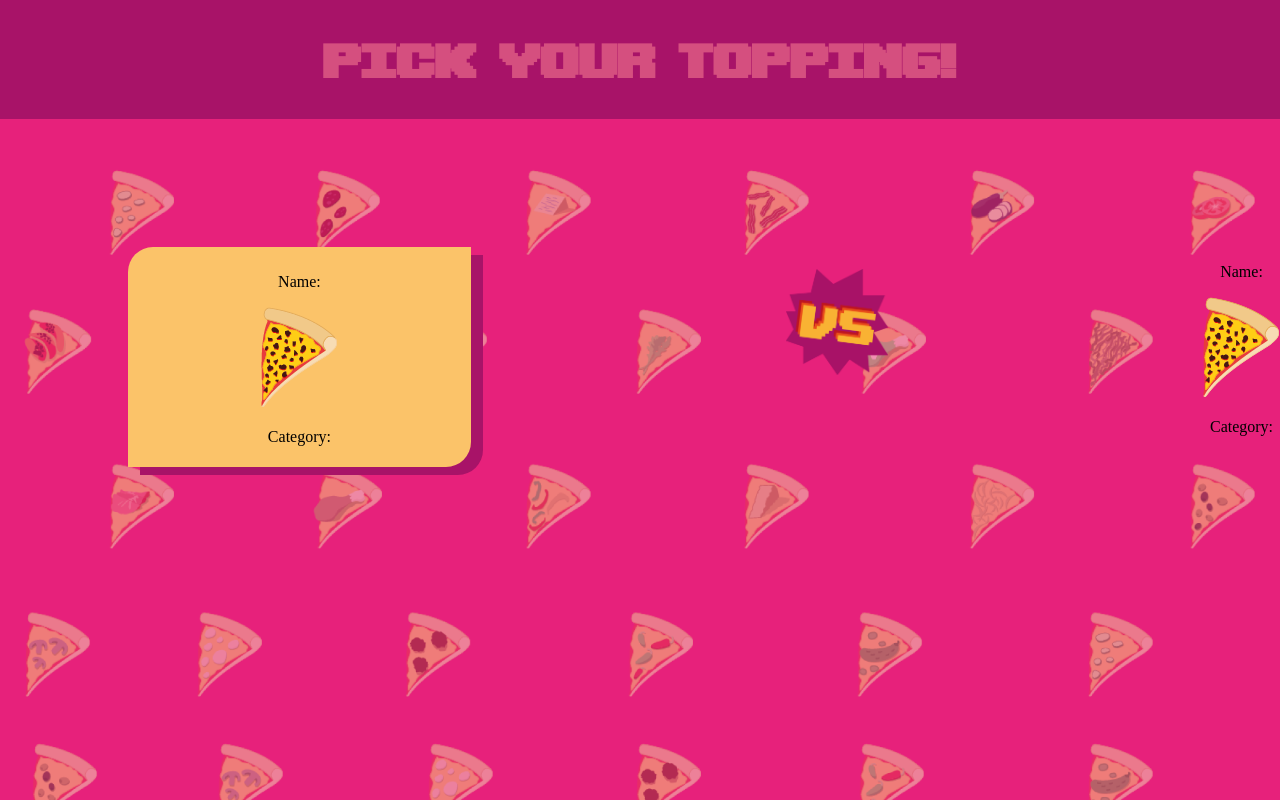
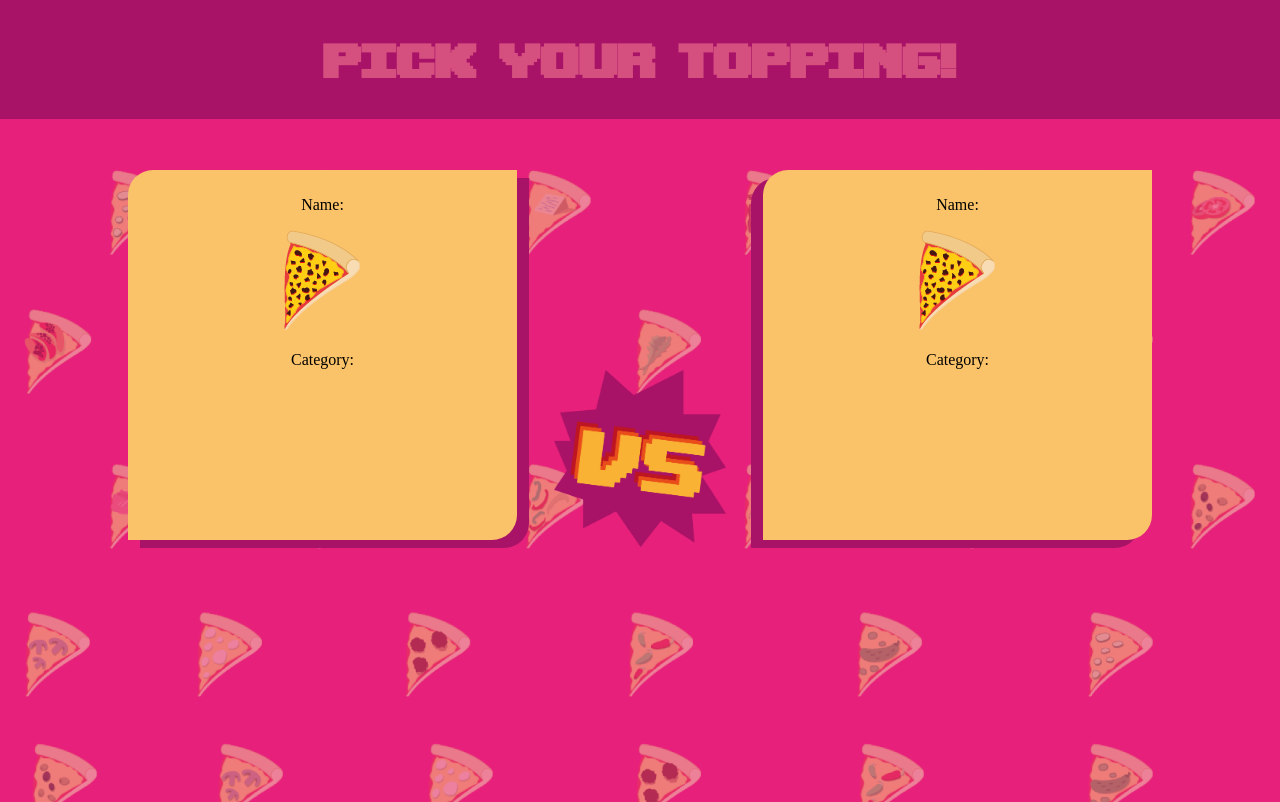
Before and after one commit to iO-Academy/2021-mar-clash-of-the-toppings-fe, a React (Create React App) app: page /clash in a window 1280 px wide. Built offline with nearby package versions, Linux system fonts and the light colour scheme; no server answers.

Commit message:
added basic cards

```diff
--- a/src/Components/Clash/ClashBox/ClashBox.css
+++ b/src/Components/Clash/ClashBox/ClashBox.css
@@ -1,4 +1,4 @@
 #ClashBoxStyle {
     display: flex;
-    margin-top: 10%;
+    margin: 4% 0;
 }
--- a/src/Components/Clash/ClashBox/ToppingOneOuter/ToppingOneOuter.css
+++ b/src/Components/Clash/ClashBox/ToppingOneOuter/ToppingOneOuter.css
@@ -1,7 +1,7 @@
 #ToppingOneOuterBox {
     margin-left: 10%;
     width: 30%;
-    height: 200px;
+    height: 350px;
     border-radius: 25px 0;
     background-color: #FBC369;
     box-shadow: 12px 8px #A81368;
--- a/src/Components/Clash/ClashBox/ToppingTwoOuter/ToppingTwoOuter.css
+++ b/src/Components/Clash/ClashBox/ToppingTwoOuter/ToppingTwoOuter.css
@@ -0,0 +1,9 @@
+#ToppingTwoOuterBox {
+    margin-right: 10%;
+    width: 30%;
+    height: 350px;
+    border-radius: 25px 0;
+    background-color: #FBC369;
+    box-shadow: -12px 8px #A81368;
+    padding: 10px;
+}
--- a/src/Components/Clash/ClashBox/ToppingTwoOuter/index.js
+++ b/src/Components/Clash/ClashBox/ToppingTwoOuter/index.js
@@ -2,11 +2,12 @@ import React from "react";
 import ToppingTwoName from "./ToppingTwoName";
 import ToppingTwoCat from "./ToppingTwoCat";
 import BeefImg from "../ToppingOneOuter/ToppingOneImg";
+import './ToppingTwoOuter.css'
 
 class ToppingTwoCard extends React.Component {
     render() {
         return (
-            <div>
+            <div id="ToppingTwoOuterBox">
                 <ToppingTwoName />
                 <BeefImg />
                 <ToppingTwoCat />
--- a/src/Components/Clash/ClashBox/Versus/Versus.css
+++ b/src/Components/Clash/ClashBox/Versus/Versus.css
@@ -1,4 +1,8 @@
+#versusBox {
+    width: 20%;
+    padding: 15% 0;
+}
 #versusIcon {
-    width: 14%;
+    width: 70%;
     margin: 3%;
 }
--- a/src/Components/Clash/ClashBox/Versus/index.js
+++ b/src/Components/Clash/ClashBox/Versus/index.js
@@ -3,7 +3,7 @@ import './Versus.css'
 import VersusIcon from '../../../../Images/vsIcon.png'
 
 const Versus = () =>
-    <div>
+    <div id='versusBox'>
         <img id='versusIcon' alt="versus" src={VersusIcon} />
     </div>
 
```
